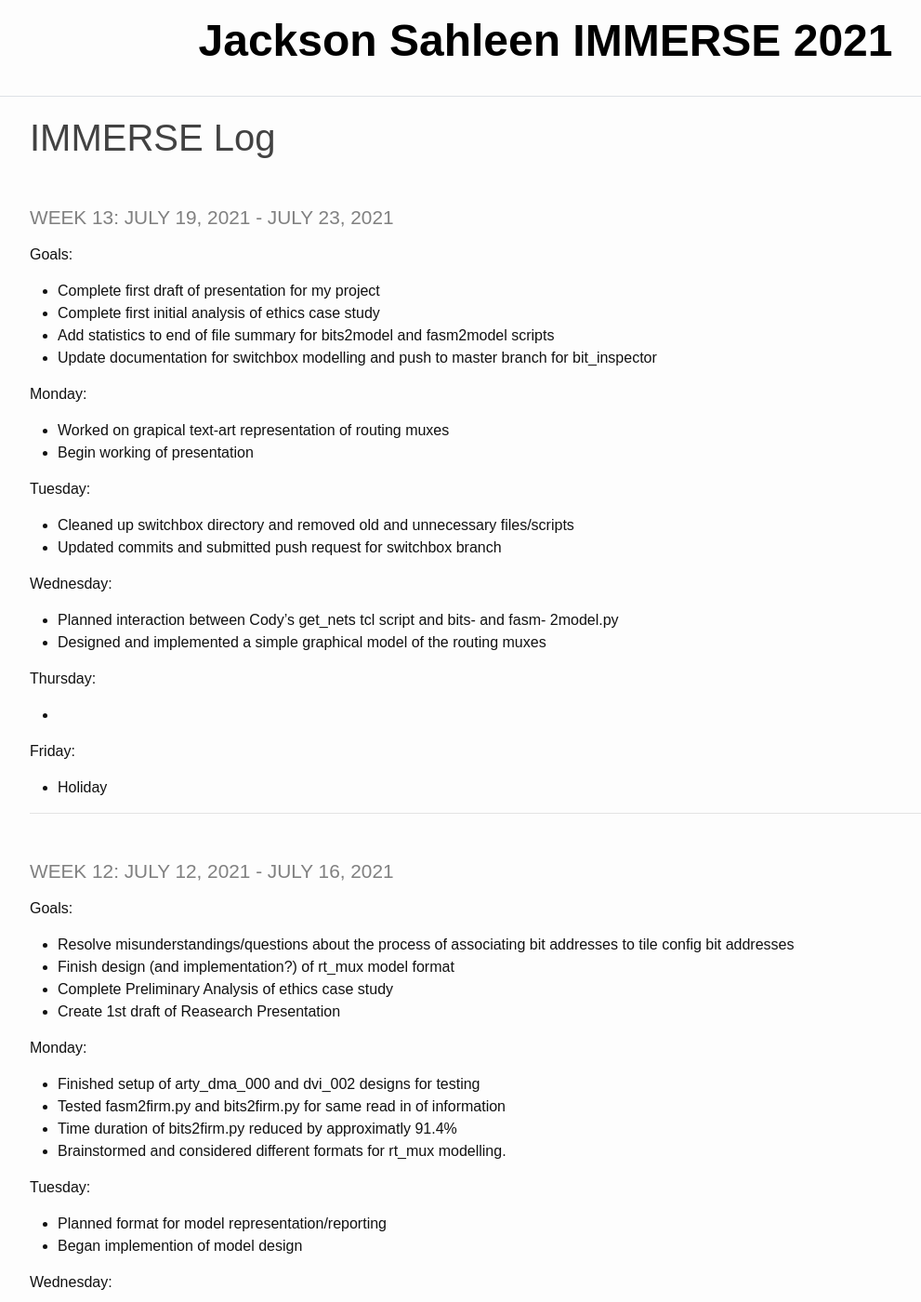
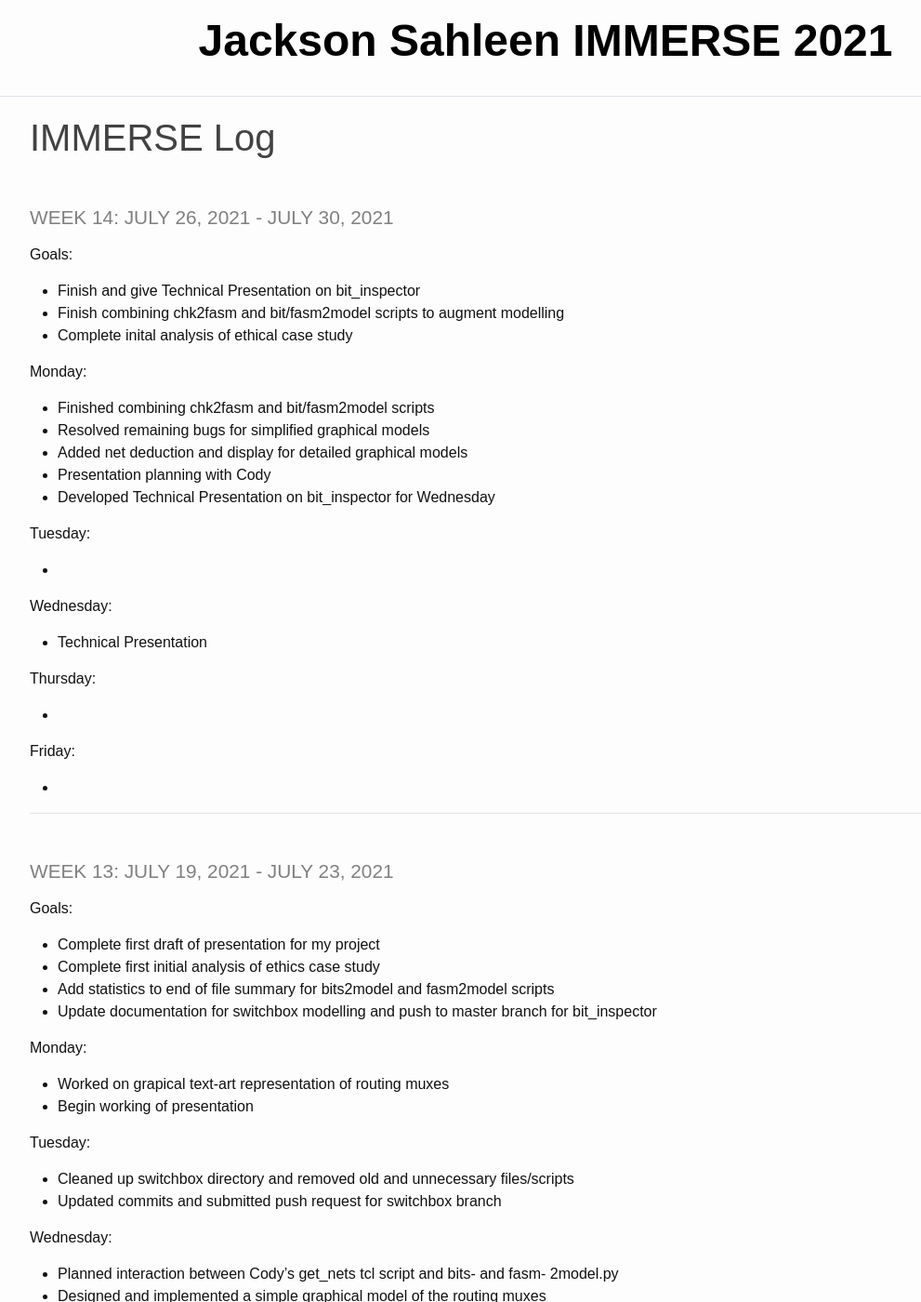
Before and after one commit to JacksonSahleen/IMMERSE_2021_log, a Jekyll site: the page built from _pages/log.md, in a window 1280 px wide and 1400 px high. Shown: the whole window at 93% size, without its empty margins (53-1044 px from the left). Built offline with Jekyll 4.4.1, drawn with Linux system fonts in a browser that asks for light colours; some of the changed text lies outside the part shown.

Commit message:
v4.17: Updated through 7/26/2021

```diff
--- a/_pages/log.md
+++ b/_pages/log.md
@@ -2,6 +2,39 @@
 layout: default
 title: IMMERSE Log
 ---
+### Week 14: July 26, 2021 - July 30, 2021
+
+**Goals**:
+
+- Finish and give Technical Presentation on bit_inspector
+- Finish combining chk2fasm and bit/fasm2model scripts to augment modelling
+- Complete inital analysis of ethical case study
+
+**Monday**:
+
+- Finished combining chk2fasm and bit/fasm2model scripts
+- Resolved remaining bugs for simplified graphical models
+- Added net deduction and display for detailed graphical models
+- Presentation planning with Cody
+- Developed Technical Presentation on bit_inspector for Wednesday
+
+**Tuesday**:
+
+-
+
+**Wednesday**:
+
+- Technical Presentation
+
+**Thursday**:
+
+-
+
+**Friday**:
+
+-
+
+----
 
 ### Week 13: July 19, 2021 - July 23, 2021
 
@@ -29,11 +62,13 @@ title: IMMERSE Log
 
 **Thursday**:
 
--
+- Finished basic implementation of simplified graphical model
+- Began implementation of pickle files and chk2fasm to obtain net names
+- Developed outline for Technical Presentation on bit_inspector
 
 **Friday**:
 
-- Holiday
+- Holiday (Pioneer Day)
 
 ----
 
```
Also changed, not shown: Gemfile (+4 -3 lines), Gemfile.lock.
